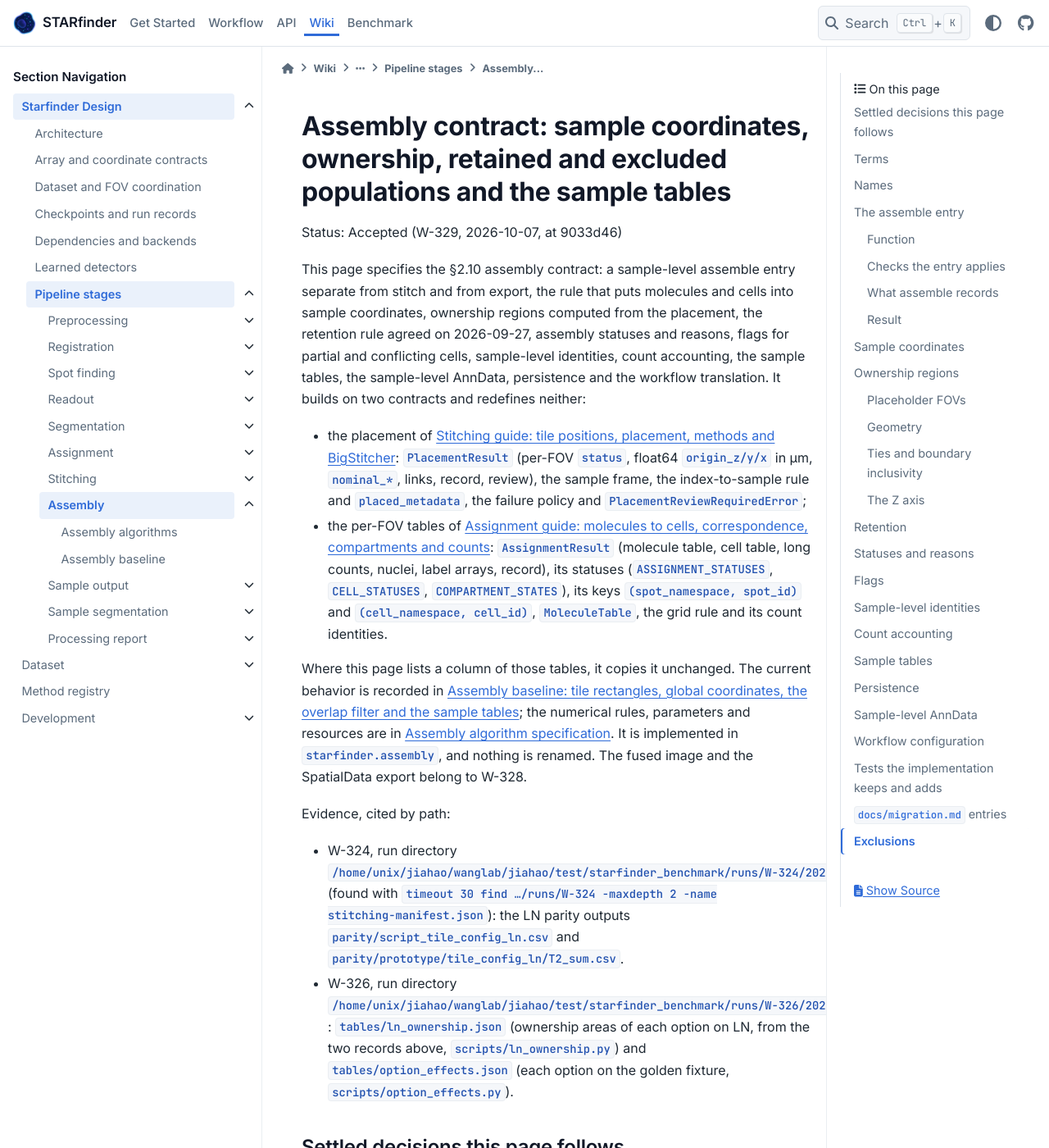
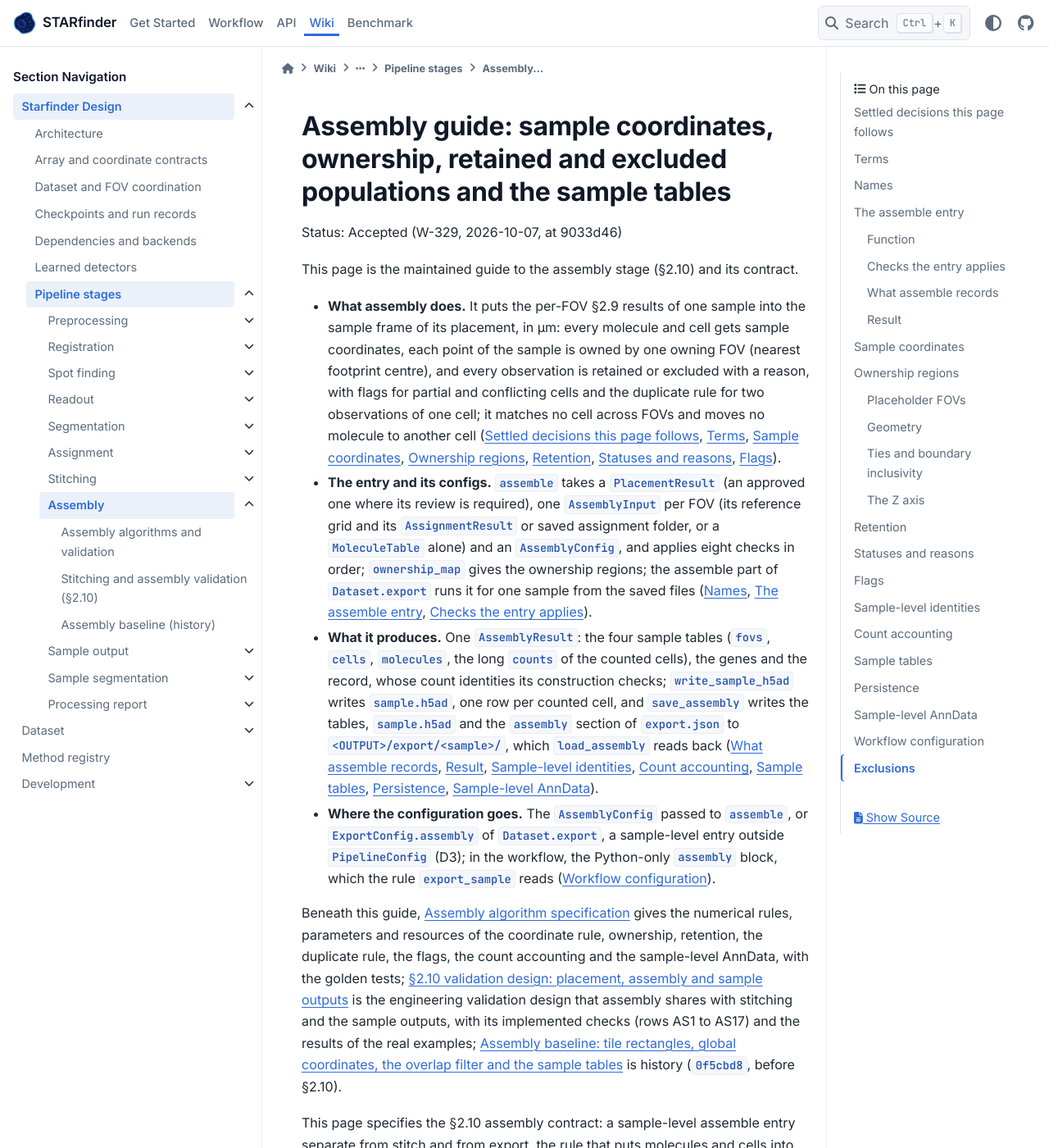
Before and after one commit to wanglab-broad/starfinder, a Sphinx documentation site: the page built from docs/assembly-contract.md, in a window 1280 px wide and 1400 px high. Shown: the whole window at 82% size. Built offline with Sphinx 7.4.7 and the PyData theme 0.15.4, drawn with Linux system fonts in a browser that asks for light colours; some of the changed text lies outside the part shown.

Commit message:
feat(w-596): make the assembly contract the maintained assembly guide…
The assembly contract page is now the maintained assembly guide, and the
owner does not need to act. Changes: - The page is retitled "Assembly
guide: …". - It opens with a four-bullet orientation that links its own
sections, then a paragraph naming the three pages beneath it. - Its
hidden toctree is relabelled ("Assembly algorithms and validation",
"Assembly baseline (history)") and now also lists the shared §2.10
validation page. Removed: - the "Tests the implementation keeps and
adds" section (28 lines); - the "`docs/migration.md` entries" section
(12 lines); - one intro sentence saying the …

Linear-Issue: W-596

````diff
--- a/docs/assembly-algorithms.md
+++ b/docs/assembly-algorithms.md
@@ -5,7 +5,7 @@ Status: Accepted (W-329, 2026-10-07, at 9033d46)
 This page specifies the numerical behavior of each element of {doc}`assembly-contract`:
 the coordinate rule, the ownership regions, retention, the duplicate rule, the flags and
 the count accounting, and the sample-level AnnData built from them. Each has its
-parameters, units, defaults, failure behavior and a resource estimate. The current behavior is in
+parameters, units, defaults, failure behavior and a resource estimate. The behavior before §2.10 is history, in
 {doc}`assembly-baseline`; the placement it starts from is specified in
 {doc}`stitching-contract` and {doc}`stitching-algorithms`, and the per-FOV tables in
 {doc}`assignment-contract` and {doc}`assignment-algorithms`. Each element is implemented in
@@ -349,6 +349,17 @@ Cost: `X` and each layer are dense float64, as in `raw.h5ad`: 8 bytes × cells
 (100,000 cells × 1,000 genes is 0.8 GB per matrix). A sparse `X` would change the
 `raw.h5ad` convention and is not proposed here.
 
+## Golden tests and the §2.10 checks
+
+The golden and legacy tests hold the behavior of the rules this page replaces.
+`test_workflow_assembly_golden.py`, `test_workflow_stitching_golden.py`,
+`test_assignment_golden.py` and `test_assignment_workflow.py` pass unchanged; their
+helpers stay as the frozen legacy reference.
+
+The checks of the elements above are rows AS1 to AS17 and WF1 of
+{doc}`stitching-assembly-validation` ("Checks"), each named with its tests in
+"Implemented checks (W-373)".
+
 ## Limitations
 
 * The ownership comparison on LN is an area comparison of two rules on one placement;
--- a/docs/assembly-contract.md
+++ b/docs/assembly-contract.md
@@ -1,6 +1,47 @@
-# Assembly contract: sample coordinates, ownership, retained and excluded populations and the sample tables
+# Assembly guide: sample coordinates, ownership, retained and excluded populations and the sample tables
 
 Status: Accepted (W-329, 2026-10-07, at 9033d46)
+
+This page is the maintained guide to the assembly stage (§2.10) and its contract.
+
+* **What assembly does.** It puts the per-FOV §2.9 results of one sample into the sample
+  frame of its placement, in µm: every molecule and cell gets sample coordinates, each
+  point of the sample is owned by one owning FOV (nearest footprint centre), and every
+  observation is retained or excluded with a reason, with flags for partial and
+  conflicting cells and the duplicate rule for two observations of one cell; it matches no
+  cell across FOVs and moves no molecule to another cell
+  ([Settled decisions this page follows](#settled-decisions-this-page-follows),
+  [Terms](#terms), [Sample coordinates](#sample-coordinates),
+  [Ownership regions](#ownership-regions), [Retention](#retention),
+  [Statuses and reasons](#statuses-and-reasons), [Flags](#flags)).
+* **The entry and its configs.** `assemble` takes a `PlacementResult` (an approved one
+  where its review is required), one `AssemblyInput` per FOV (its reference grid and its
+  `AssignmentResult` or saved assignment folder, or a `MoleculeTable` alone) and an
+  `AssemblyConfig`, and applies eight checks in order; `ownership_map` gives the ownership
+  regions; the assemble part of `Dataset.export` runs it for one sample from the saved
+  files ([Names](#names), [The assemble entry](#the-assemble-entry),
+  [Checks the entry applies](#checks-the-entry-applies)).
+* **What it produces.** One `AssemblyResult`: the four sample tables (`fovs`, `cells`,
+  `molecules`, the long `counts` of the counted cells), the genes and the record, whose
+  count identities its construction checks; `write_sample_h5ad` writes `sample.h5ad`, one
+  row per counted cell, and `save_assembly` writes the tables, `sample.h5ad` and the
+  `assembly` section of `export.json` to `<OUTPUT>/export/<sample>/`, which
+  `load_assembly` reads back ([What assemble records](#what-assemble-records),
+  [Result](#result), [Sample-level identities](#sample-level-identities),
+  [Count accounting](#count-accounting), [Sample tables](#sample-tables),
+  [Persistence](#persistence), [Sample-level AnnData](#sample-level-anndata)).
+* **Where the configuration goes.** The `AssemblyConfig` passed to `assemble`, or
+  `ExportConfig.assembly` of `Dataset.export`, a sample-level entry outside
+  `PipelineConfig` (D3); in the workflow, the Python-only `assembly` block, which the rule
+  `export_sample` reads ([Workflow configuration](#workflow-configuration)).
+
+Beneath this guide, {doc}`assembly-algorithms` gives the numerical rules, parameters and
+resources of the coordinate rule, ownership, retention, the duplicate rule, the flags,
+the count accounting and the sample-level AnnData, with the golden tests;
+{doc}`stitching-assembly-validation` is the engineering validation design that assembly
+shares with stitching and the sample outputs, with its implemented checks (rows AS1 to
+AS17) and the results of the real examples; {doc}`assembly-baseline` is history
+(`0f5cbd8`, before §2.10).
 
 This page specifies the §2.10 assembly contract: a sample-level assemble entry separate
 from stitch and from export, the rule that puts molecules and cells into sample
@@ -20,10 +61,8 @@ neither:
   `(spot_namespace, spot_id)` and `(cell_namespace, cell_id)`, `MoleculeTable`, the grid
   rule and its count identities.
 
-Where this page lists a column of those tables, it copies it unchanged. The current
-behavior is recorded in {doc}`assembly-baseline`; the numerical rules, parameters and
-resources are in {doc}`assembly-algorithms`. It is implemented in `starfinder.assembly`, and
-nothing is renamed. The fused image and the SpatialData export belong to W-328.
+Where this page lists a column of those tables, it copies it unchanged. It is implemented
+in `starfinder.assembly`, and nothing is renamed. The fused image and the SpatialData export belong to W-328.
 
 Evidence, cited by path:
 
@@ -865,46 +904,6 @@ when the assemble part was neither written nor reused. `export.json` does not li
 Without an `assembly` block the figures stay as `reads_assignment` draws them, in
 `expr/{fovID}/`: the tile configuration is not an ownership source.
 
-## Tests the implementation keeps and adds
-
-* `test_workflow_assembly_golden.py`, `test_workflow_stitching_golden.py`,
-  `test_assignment_golden.py` and `test_assignment_workflow.py` pass unchanged; their
-  helpers stay as the frozen legacy reference.
-* New tests: each check of the entry with its error; the coordinate rule against
-  `placed_metadata(…).index_to_world` on fractional origins; ownership under O1 on the
-  golden fixture's placement (boundaries near x 59.2 and y 42.2 for the fractional origins;
-  every covered point one owner; T1 on a constructed exact tie); the retained sets of
-  `tables/option_effects.json` on the fixture (3D: FOV1 retains scene cells 1, 2, 5, 9;
-  FOV2 4, 6; FOV3 3, 7, 8; 2D: FOV3 also 9, with both copies flagged `conflict`, with the
-  duplicate rule off); every
-  identity of "Count accounting" on the fixture and on a `molecules_only` variant; the
-  `fov_not_placed` and review refusal cases; the AnnData checks above, with a retained
-  `excluded_no_nucleus` cell that has no AnnData row and an expanded FOV whose
-  `obsm["spatial"]` holds the expanded centroids; the save and load
-  round trip with its SHA-256 check; the workflow block and its schema.
-* For the amendments of the W-329 review: a constructed placement with a `placeholder` at
-  a corner and one at an edge of the grid, where every point of a placeholder's footprint
-  that an owning FOV covers is owned by the nearest such FOV, the rest has no owner, no
-  placeholder appears as an owner, and a neighbour's cell whose ownership centroid lies in
-  the placeholder's footprint is retained; a placement whose FOVs are all placeholders,
-  which raises `ValueError` because there is no owning FOV; `candidates` restricting the
-  owner on that placement, its default equal to every owning FOV, and its `ValueError` for
-  a placeholder or unknown `fov_id`; the territory path in the `assembly` section of `export.json` resolving to the
-  file whose SHA-256 is recorded beside it; and `write_h5ad` with no cell, which writes an
-  AnnData of shape `(0, n_genes)`, while `raw.h5ad` written through it keeps A18's values.
-
-## `docs/migration.md` entries
-
-The implementation adds the `starfinder.assembly` module and its names; the `assembly`
-YAML block, read by the `export_sample` rule of {doc}`sample-output-contract`; `write_h5ad`
-in `starfinder.assignment`, which the adapter calls for `raw.h5ad`;
-and, for configurations with an `assembly` block only, the intentional changes: the
-per-FOV `raw.h5ad` and `reads_assignment.csv` are not box-filtered and have no `global_*`
-columns, the sample outputs are in `export/<sample>/` instead of
-`expr/{sample}_raw.h5ad` and `expr/{sample}_reads_assignment.csv`, cells and molecules are
-retained by ownership regions of the placement instead of the `tile_config` rectangles,
-and every excluded observation is kept with its reason.
-
 ## Exclusions
 
 No implementation, rename, dependency or lock change; no change to the placement contract
@@ -917,6 +916,7 @@ from the W-324 records and the W-326 derivations cited above).
 ```{toctree}
 :hidden:
 
-Assembly algorithms <assembly-algorithms>
-Assembly baseline <assembly-baseline>
+Assembly algorithms and validation <assembly-algorithms>
+Stitching and assembly validation (§2.10) <stitching-assembly-validation>
+Assembly baseline (history) <assembly-baseline>
 ```
````
